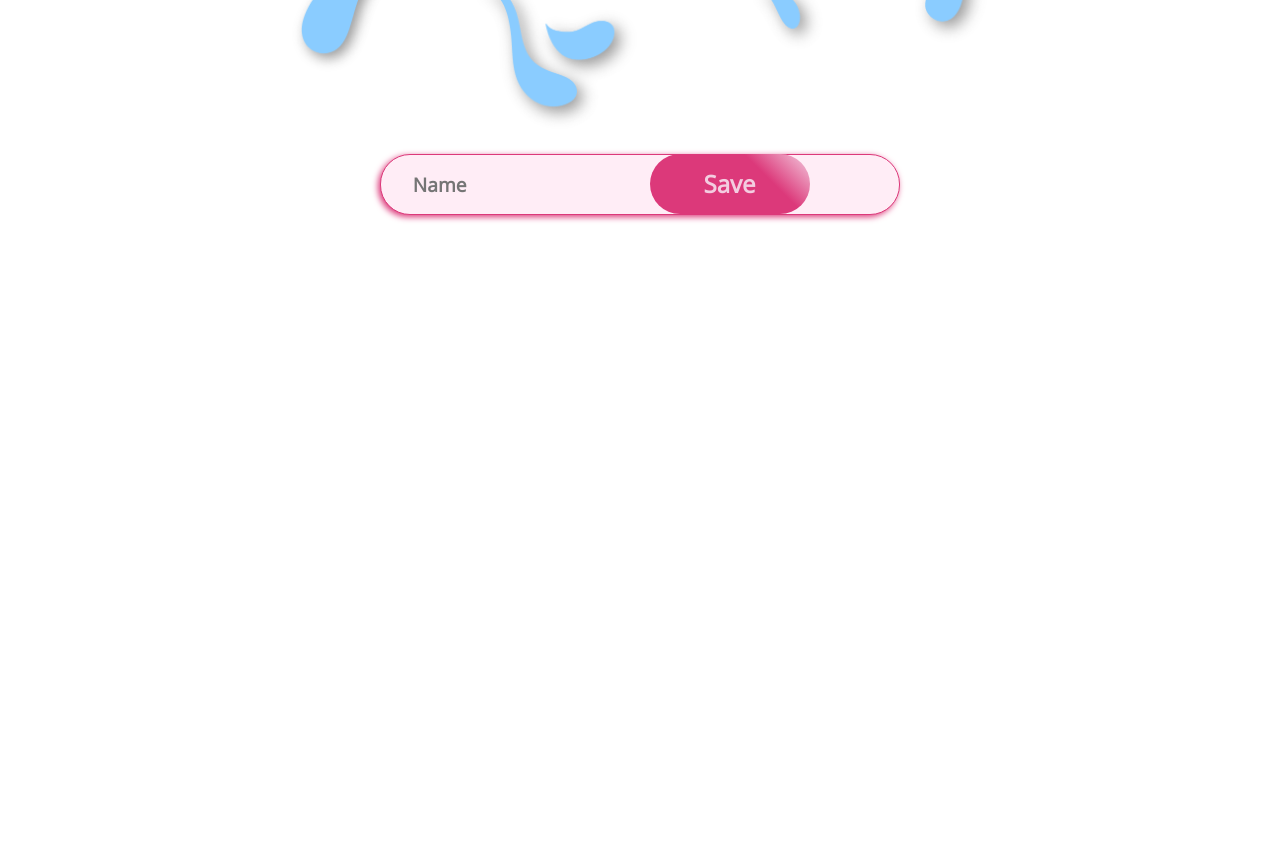
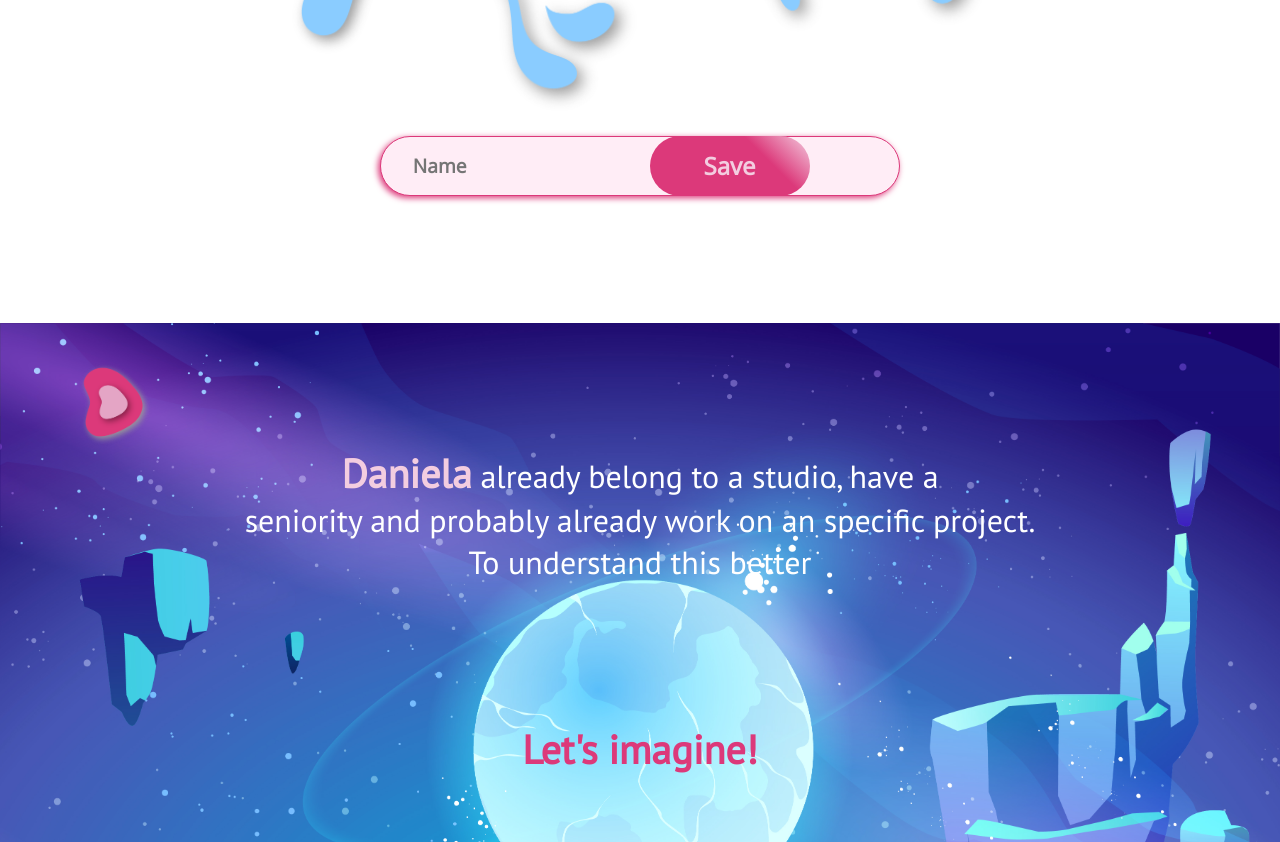
Before and after one commit to dani-isabel/onboardingReact, a React (Create React App) app: page / in a window 1280 px wide. Shown: the part 460-1302 px from the top of the page. Before the commit the page ends 802 px from the top, so only its background shows below. Built offline with nearby package versions, Linux system fonts and the light colour scheme.

Commit message:
introduction section

```diff
--- a/package.json
+++ b/package.json
@@ -9,6 +9,8 @@
     "node-sass": "^4.14.1",
     "react": "^16.13.1",
     "react-dom": "^16.13.1",
+    "react-router": "^5.2.0",
+    "react-router-dom": "^5.2.0",
     "react-scripts": "3.4.3"
   },
   "scripts": {
--- a/src/App.js
+++ b/src/App.js
@@ -1,13 +1,18 @@
 import React from 'react';
 import './App.scss';
+import { BrowserRouter } from "react-router-dom";
 
-import Home from './components/home/home'
+import Home from './components/home/home';
+import Introduction from './components/introduction/introduction';
 
 function App() {
   return (
-    <div className="App">
-      <Home />
-    </div>
+    <BrowserRouter>
+      <div className="App">
+        <Home />
+        <Introduction/>
+      </div>
+    </BrowserRouter>
   );
 }
 
--- a/src/components/header/header.scss
+++ b/src/components/header/header.scss
@@ -1,4 +1,7 @@
+header {
+    max-height: 124px;
+}
 .logo {
     width: 6%;
-    margin: 4% 0 0 6%;
+    margin: 3% 0 0 6%;
 }
--- /dev/null
+++ b/src/components/introduction/introduction.js
@@ -0,0 +1,18 @@
+import React from 'react';
+import "./introduction.scss";
+
+import Header from "../header/header";
+import KeyInfo from "../keyInfo/keyInfo";
+
+const information = () => {
+    return (
+        <div className="infoUser">
+            <Header/>
+    <h3 className="introduction"><span className="userName">Daniela</span> already belong to a studio, have a <br></br> seniority and probably already work on an specific project. <br></br> To understand this better</h3>
+    <h1>Let's imagine!</h1>
+    <KeyInfo/>
+        </div>
+    )
+}
+
+export default information
--- /dev/null
+++ b/src/components/introduction/introduction.scss
@@ -0,0 +1,25 @@
+@import '../../styles/utilities.scss';
+.infoUser {
+    height: 800px;
+    background-image: url("../../assets/background.jpg");
+    background-repeat: no-repeat;
+    background-size: cover;
+    h3 {
+        span {
+            font-size: $bigSize;
+            text-align: center;
+            font-family: $mainFont;
+            color: $secondColor;
+            font-weight: bold;
+        }
+        text-align: center;
+        color: white;
+        font-size: 2em;
+        font-weight: normal;
+    }
+    h1 {
+        color: $thirdColor;
+        text-align: center;
+        margin-top: 140px;
+    }
+}
--- /dev/null
+++ b/src/components/keyInfo/keyInfo.js
@@ -0,0 +1,13 @@
+import React from 'react'
+
+import './keyInfo.scss';
+
+ const keyInfo = () => {
+    return (
+        <div className="keyInfo">
+            <h3>First we need to create our <a>fictional character!</a></h3>
+        </div>
+    )
+}
+
+export default keyInfo
--- /dev/null
+++ b/src/components/keyInfo/keyInfo.scss
@@ -0,0 +1,22 @@
+@import '../../styles/utilities.scss';
+
+.keyInfo {
+    display: flex;
+    justify-content: center;
+    align-items: center;
+    margin: 164px 0 0 17.6%;
+    width: 65%;
+    height: 59px;
+    background-color: $firstColor;
+    border-radius: 30px;
+    box-shadow: -2px 2px 6px $secondColor;
+    border: 1px solid $secondColor;
+    h3 {
+        font-family: $secondFont;
+        a {
+            color: $secondColor;
+            font-weight: bold;
+            text-decoration: underline;
+        }
+    }
+}
--- a/src/components/login/login.scss
+++ b/src/components/login/login.scss
@@ -9,7 +9,7 @@
     position: relative;
     padding: 0 0 0 32px;
     width: 38%;
-    height: 59px;
+    height: 58px;
     background: $inputColor;
     box-shadow: -2px 2px 6px $thirdColor;
     border: 1px solid $thirdColor;
--- a/src/index.scss
+++ b/src/index.scss
@@ -1,4 +1,6 @@
+@import './styles/utilities.scss';
 *{
   margin:0;
   padding:0;
+  font-family: $mainFont;
 }
```
Also changed, not shown: src/assets/background.jpg (added), src/components/home/home.js (line endings or trailing spaces), 1 other file (tests, documents, lock files or other folders).
